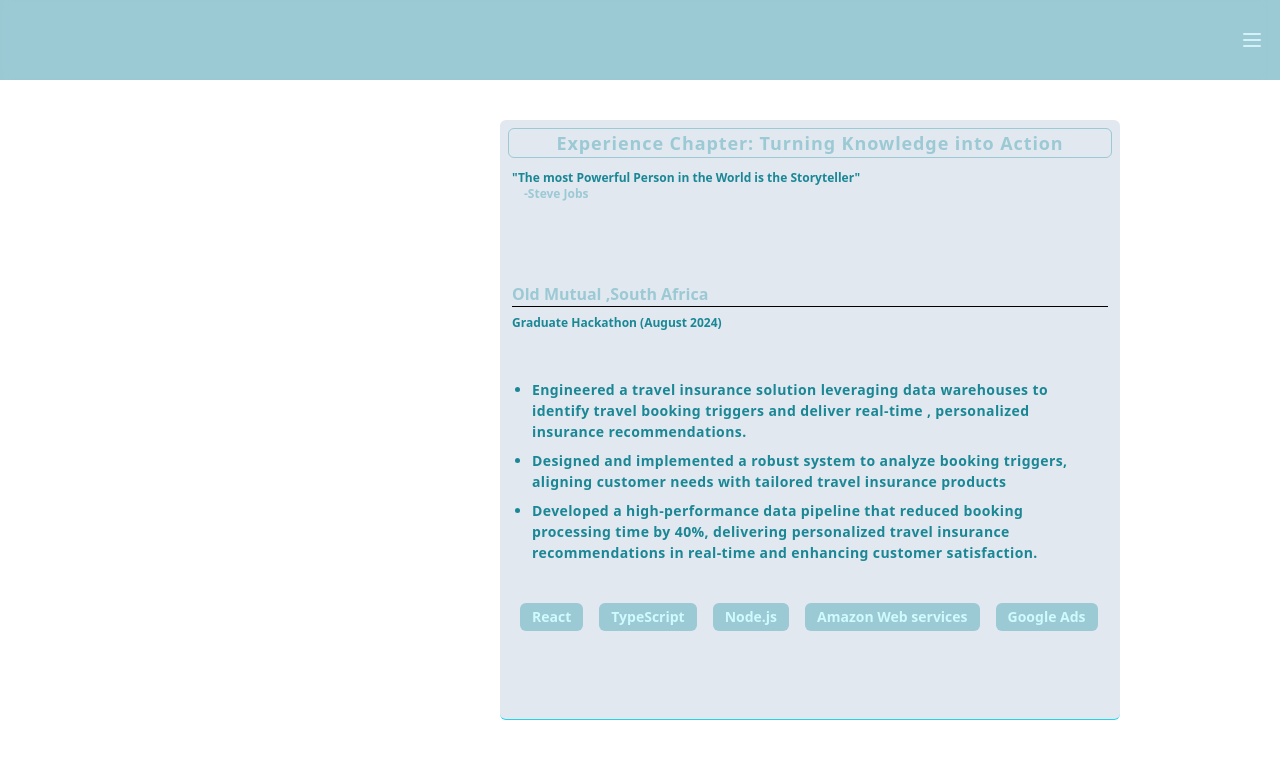
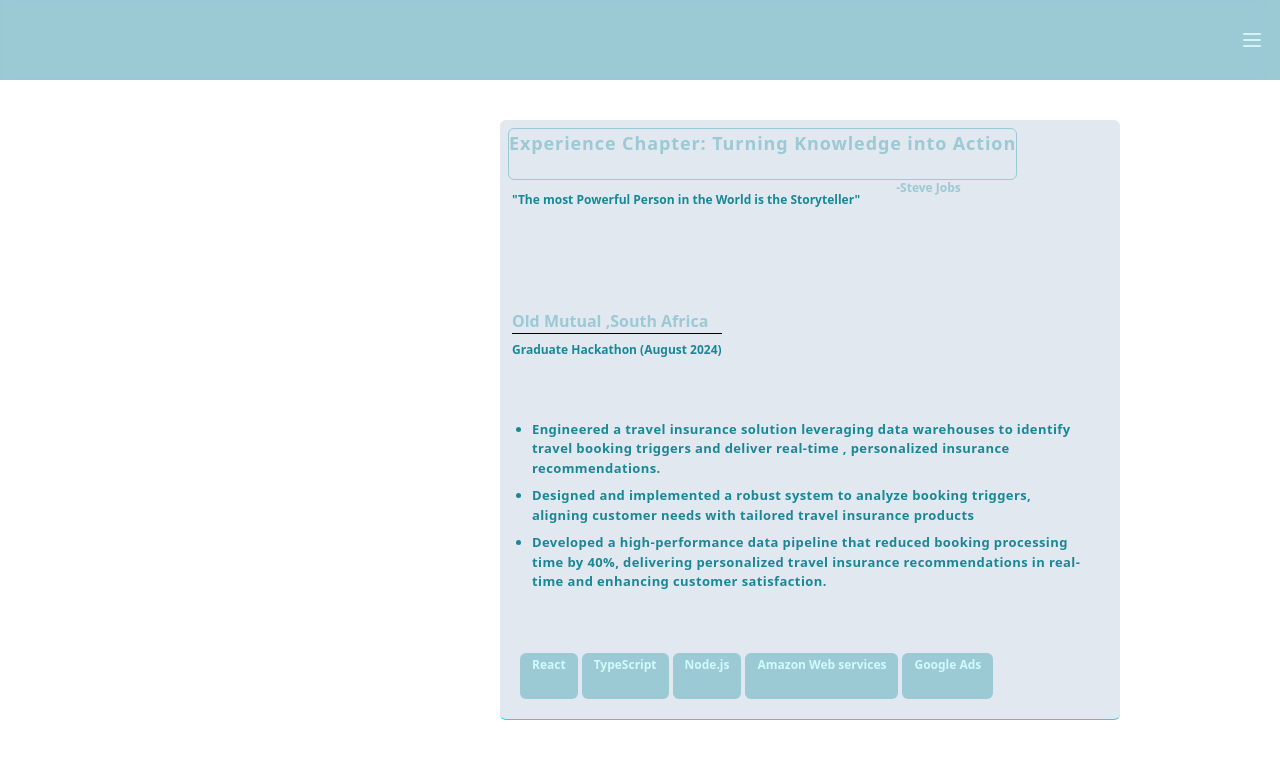
Before and after one commit to avgvustinee/StoryBook, a React (Vite) app: page /chapter1 in a window 1280 px wide. Shown: the top 758 px of the page. Built offline with nearby package versions, Linux system fonts and the light colour scheme.

Commit message:
second changes

```diff
--- a/src/components/Chapters.tsx
+++ b/src/components/Chapters.tsx
@@ -3,11 +3,11 @@
 
 const Chapters = () => {
   return (
-    <div className='mt-20 text-center  tracking-wide' >
+    <div className='mt-20 text-center tracking-wide' >
         <h3 className='text-lg sm:text-lg md:text-2xl lg:text-3xl  text-[#d1ddf6] font-extrabold'>Chapter Preview</h3>
-        <div className='flex flex-wrap justify-center mt-14 mx-3 lg:mx-10 '>
+        <div className='flex flex-wrap  justify-center mt-14 h-full w-full lg:mx-10 '>
             {chapterPreview.map((chapter,index) =>(
-                <div key={index} className='w-1/2 sm:w-1/2 lg:w-1/2 px-4 py-2'>
+                <div key={index} className=' sm:w-1/2 lg:w-1/2 px-5 py-2 mx-2 mb-5'>
                     <div className='bg-[#9bc9d4]   rounded-md p-6  border border-neutral-100 ' >
                         <p className='text-[#b1d9e7] font-extrabold text-md'>{chapter.title}</p>
                         <div className='mt-6'>
--- a/src/components/HeroSection.tsx
+++ b/src/components/HeroSection.tsx
@@ -4,7 +4,8 @@
       <h1 className="text-[#d8edf3]  mt-40 mx-5 text-balance  text-3xl sm:text-5xl lg:text-7xl text-center tracking-wider   font-extrabold font-sfCompact uppercase ">
         Hi, Augustine here
       </h1>
-      <p className="mt-10 sm:mt-10 lg:mt-20 text-center text-lg text-[#d8edf3] max-w-4xl">
+      <p className="mt-10 mx-2 sm:mt-10 lg:mt-20 text-center text-lg text-[#d8edf3] max-w-4xl">
+
       Ready to explore my world of code, learning, and projects? Dive into the chapters to see how I went from "Hello, World!" to building real, cool stuff. Each chapter is a new adventure—let’s get started!
       </p>
     </div>
--- a/src/components/NavBar.tsx
+++ b/src/components/NavBar.tsx
@@ -37,7 +37,7 @@
             </ul>
           </div>
           {mobileDrawerOpen && (
-            <div className=" top-full  ml-20 mr-20 sm:text-center  h-[700px] justify-center sm:h-[700px] sm:w-[600px]  md:h-[730px] md:w-[600px] lg:h-[720px] lg:w-[720px]  mx-2 left-0 w-64 mt-2 bg-[#4daaa9] rounded-lg shadow-lg overflow-hidden">
+            <div className=" top-full   mr-20 sm:text-center  h-[360px] justify-start sm:h-[700px] sm:w-[600px]  md:h-[730px] md:w-[600px] lg:h-[720px] lg:w-[720px]  mx-2 left-0 w-64 mt-2 bg-[#4daaa9] rounded-lg shadow-lg overflow-hidden">
               <h2 className="px-4 py-3 text-lg text-[#d8edf3] border-b border-[#d8edf3]/20 text-center font-extrabold">
                 Hello My Friend, choose a chapter you would like to read today!
               </h2>
--- a/src/pages/ChapterOne.tsx
+++ b/src/pages/ChapterOne.tsx
@@ -4,7 +4,7 @@
   return (
     <div>
       <NavBarChapters />
-      <div className="flex flex-col flex-wrap mx-3 h-[630px] sm:mx-[50px] lg:mx-[500px] mt-10 bg-slate-200 md:h-[600px] lg:w-[620px] lg:h-[600px]  border-b border-cyan-400 rounded-md">
+      <div className="flex  flex-wrap mx-3 h-full sm:mx-[50px] lg:mx-[500px] mt-10 bg-slate-200 md:h-[600px] lg:w-[620px] lg:h-[600px]  border-b border-cyan-400 rounded-md">
         <h3 className="text-lg text-center justify-center text-clip tracking-wider font-extrabold text-[#9bc9d4] border border-[#9bc9d4] rounded-md mx-2 mt-2">
           Experience Chapter: Turning Knowledge into Action
         </h3>
@@ -23,39 +23,39 @@
             Graduate Hackathon (August 2024){" "}
           </p>
         </div>
-        <div className="  mx-3 mt-10 tracking-wide font-semibold text-[#1a8795] ">
+        <div className=" mx-3 mt-10 tracking-wide font-semibold text-[#1a8795] ">
           <ul className="list-disc mx-5">
-            <li className="mt-2 text-[14px]">
+            <li className=" text-[13px]">
               Engineered a travel insurance solution leveraging data warehouses
               to identify travel booking triggers and deliver real-time ,
               personalized insurance recommendations.
             </li>
-            <li className="mt-2 text-[14px]">
+            <li className="mt-2 text-[13px]">
               Designed and implemented a robust system to analyze booking
               triggers, aligning customer needs with tailored travel insurance
               products
             </li>
-            <li className="mt-2 text-[14px]">
+            <li className="mt-2 text-[13px]">
               Developed a high-performance data pipeline that reduced booking
               processing time by 40%, delivering personalized travel insurance
               recommendations in real-time and enhancing customer satisfaction.
             </li>
           </ul>
         </div>
-        <div className=" flex flex-wrap mt-10 mx-5 gap-4">
-          <span className="px-3 py-1 bg-[#9bc9d4]  text-cyan-100 rounded-md text-sm font-bold">
+        <div className=" flex flex-wrap mt-10 mx-5 gap-1 mb-5">
+          <span className="px-3 py-1 bg-[#9bc9d4]    text-cyan-100 rounded-md text-xs font-bold">
             React
           </span>
-          <span className="px-3 py-1 bg-[#9bc9d4]  text-cyan-100 rounded-md text-sm font-bold">
+          <span className="px-3 py-1 bg-[#9bc9d4]  text-cyan-100 rounded-md text-xs font-bold">
             TypeScript
           </span>
-          <span className="px-3 py-1 bg-[#9bc9d4]  text-cyan-100 rounded-md text-sm font-bold">
+          <span className="px-3 py-1 bg-[#9bc9d4]  text-cyan-100 rounded-md text-xs font-bold">
             Node.js
           </span>
-          <span className="px-3 py-1 bg-[#9bc9d4]  text-cyan-100 rounded-md text-sm font-bold">
+          <span className="px-3 py-1 bg-[#9bc9d4]  text-cyan-100 rounded-md text-xs font-bold">
             Amazon Web services
           </span>
-          <span className="px-3 py-1 bg-[#9bc9d4]  text-cyan-100 rounded-md text-sm font-bold">
+          <span className="px-3 py-1 bg-[#9bc9d4]  text-cyan-100 rounded-md text-xs font-bold">
             Google Ads
           </span>
         </div>
--- a/src/pages/ChapterTwo.tsx
+++ b/src/pages/ChapterTwo.tsx
@@ -5,7 +5,7 @@
   return (
     <div >
       <NavBarChapters />
-      <div className="flex flex-col flex-wrap mx-3  mt-10 bg-slate-200 sm:mx-[20px]  md:-mx[60px] lg:mx-[90px] h-[2550px] sm:h-full md:h-[800px] lg:w-[820px] lg:h-[950px]  border-b border-cyan-400 rounded-md">
+      <div className="flex flex-col flex-wrap mx-3  mt-10 bg-slate-200 sm:mx-[20px]  md:-mx[60px] lg:mx-[90px] h-[2230px] sm:h-full md:h-[800px] lg:w-[820px] lg:h-[950px]  border-b border-cyan-400 rounded-md">
         <h1 className="text-3xl text-center justify-center text-clip tracking-wider font-extrabold text-[#9bc9d4] border border-[#9bc9d4] rounded-md mx-2 mt-2">
           Education Chapter: Building a Foundation
         </h1>
@@ -16,9 +16,9 @@
         </span>
         </div>
 
-        <div className='flex flex-wrap mt-[100px] h-[100px]'>
+        <div className='flex flex-wrap mt-[40px] h-[100px]'>
             {education.map((chapter,index) =>(
-                <div key={index} className='w-1/2 sm:w-1/2 lg:w-1/2 px-4 py-2 '>
+                <div key={index} className='sm:w-1/2 lg:w-1/2 px-4 py-2 '>
                     <div className='bg-[#96abb0]  rounded-md p-6  border border-neutral-100 ' >
                         <p className='text-[#b1d9e7] font-extrabold text-md'>{chapter.title}</p>
                         <h6 className="text-xs mt-2 text-[#9bc9d4] font-bold">{chapter.subtitle}</h6>
--- a/src/pages/LandingPage.tsx
+++ b/src/pages/LandingPage.tsx
@@ -20,7 +20,7 @@
             Welcome to my computer science storybook grab a snack, it is going to be
             an exciting ride!.
           </p>
-          <div className="mt-20 flex justify-center animate-slidein ">
+          <div className="mt-10  mb-10 flex justify-center animate-slidein ">
             <Link
               to='/stories'
               className=" flex  py-2 bg-[#b1d9e7] text-white rounded-md w-40 h-10 border text-center hover:bg-[#8db6c1] font-roboto"
```
Also changed, not shown: src/components/NavBarChapters.tsx (+8 -8 lines), 1 other file (tests, documents, lock files or other folders).
